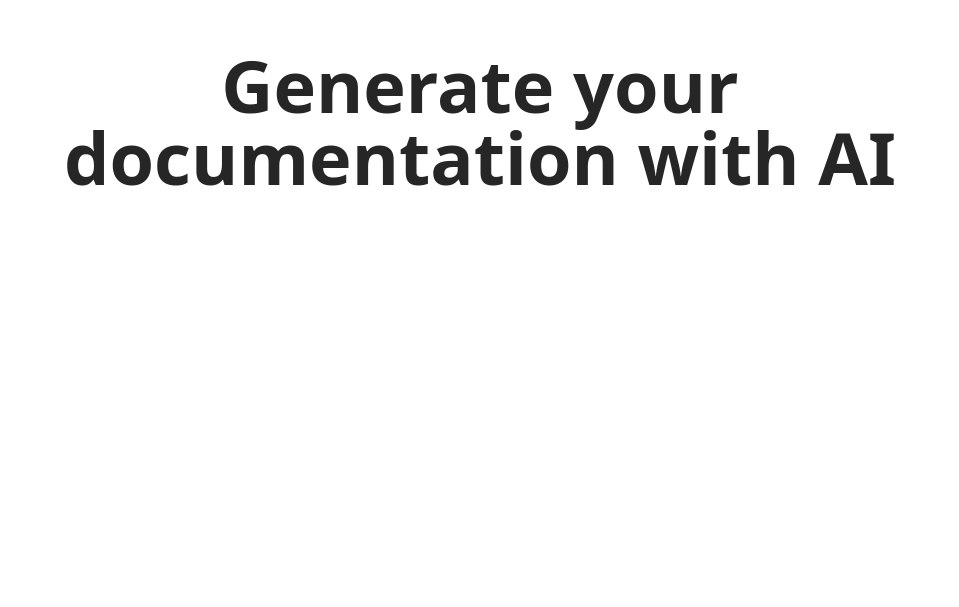
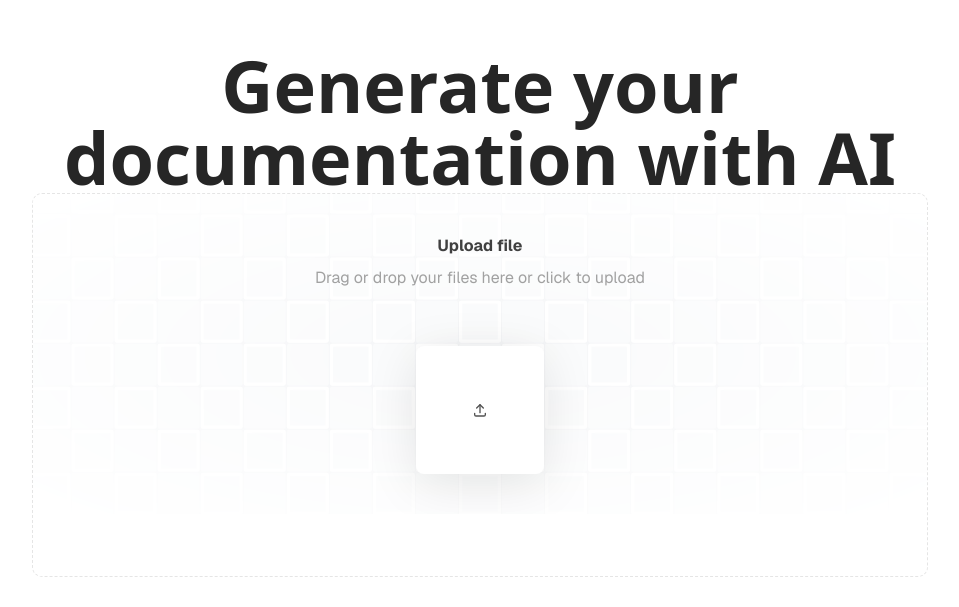
Before and after one commit to lskld/AI-doc-generator, a Next.js app in the folder ai-doc-frontend/: page /generation in a window 1280 px wide. Shown: the part 191-798 px from the top of the page, without its empty margins (160-1119 px from the left). Built offline with nearby package versions, Linux system fonts and the light colour scheme.

Commit message:
added file upload

```diff
--- a/ai-doc-frontend/package.json
+++ b/ai-doc-frontend/package.json
@@ -9,6 +9,7 @@
     "lint": "eslint"
   },
   "dependencies": {
+    "@tabler/icons-react": "^3.35.0",
     "class-variance-authority": "^0.7.1",
     "clsx": "^2.1.1",
     "lucide-react": "^0.554.0",
@@ -16,6 +17,7 @@
     "next": "16.0.3",
     "react": "19.2.0",
     "react-dom": "19.2.0",
+    "react-dropzone": "^14.3.8",
     "tailwind-merge": "^3.4.0"
   },
   "devDependencies": {
--- a/ai-doc-frontend/src/app/generation/page.tsx
+++ b/ai-doc-frontend/src/app/generation/page.tsx
@@ -1,4 +1,5 @@
 import { BackgroundRippleEffect } from "@/components/ui/background-ripple-effect";
+import { FileUpload } from "@/components/ui/file-upload";
 import Image from "next/image";
 
 export default function Page() {
@@ -9,6 +10,9 @@
         <h2 className="relative z-10 mx-auto max-w-4xl text-center text-2xl font-bold text-neutral-800 md:text-4xl lg:text-7xl dark:text-neutral-100">
           Generate your documentation with AI
         </h2>
+        <div className="w-full max-w-4xl mx-auto min-h-96 border border-dashed bg-white dark:bg-black border-neutral-200 dark:border-neutral-800 rounded-lg">
+          <FileUpload  />
+        </div>
       </div>
     </main>
   );
--- /dev/null
+++ b/ai-doc-frontend/src/components/ui/file-upload.tsx
@@ -0,0 +1,193 @@
+import { cn } from "@/lib/utils";
+import React, { useRef, useState } from "react";
+import { motion } from "motion/react";
+import { IconUpload } from "@tabler/icons-react";
+import { useDropzone } from "react-dropzone";
+
+const mainVariant = {
+  initial: {
+    x: 0,
+    y: 0,
+  },
+  animate: {
+    x: 20,
+    y: -20,
+    opacity: 0.9,
+  },
+};
+
+const secondaryVariant = {
+  initial: {
+    opacity: 0,
+  },
+  animate: {
+    opacity: 1,
+  },
+};
+
+export const FileUpload = ({
+  onChange,
+}: {
+  onChange?: (files: File[]) => void;
+}) => {
+  const [files, setFiles] = useState<File[]>([]);
+  const fileInputRef = useRef<HTMLInputElement>(null);
+
+  const handleFileChange = (newFiles: File[]) => {
+    setFiles((prevFiles) => [...prevFiles, ...newFiles]);
+    onChange && onChange(newFiles);
+  };
+
+  const handleClick = () => {
+    fileInputRef.current?.click();
+  };
+
+  const { getRootProps, isDragActive } = useDropzone({
+    multiple: false,
+    noClick: true,
+    onDrop: handleFileChange,
+    onDropRejected: (error) => {
+      console.log(error);
+    },
+  });
+
+  return (
+    <div className="w-full" {...getRootProps()}>
+      <motion.div
+        onClick={handleClick}
+        whileHover="animate"
+        className="p-10 group/file block rounded-lg cursor-pointer w-full relative overflow-hidden"
+      >
+        <input
+          ref={fileInputRef}
+          id="file-upload-handle"
+          type="file"
+          onChange={(e) => handleFileChange(Array.from(e.target.files || []))}
+          className="hidden"
+        />
+        <div className="absolute inset-0 [mask-image:radial-gradient(ellipse_at_center,white,transparent)]">
+          <GridPattern />
+        </div>
+        <div className="flex flex-col items-center justify-center">
+          <p className="relative z-20 font-sans font-bold text-neutral-700 dark:text-neutral-300 text-base">
+            Upload file
+          </p>
+          <p className="relative z-20 font-sans font-normal text-neutral-400 dark:text-neutral-400 text-base mt-2">
+            Drag or drop your files here or click to upload
+          </p>
+          <div className="relative w-full mt-10 max-w-xl mx-auto">
+            {files.length > 0 &&
+              files.map((file, idx) => (
+                <motion.div
+                  key={"file" + idx}
+                  layoutId={idx === 0 ? "file-upload" : "file-upload-" + idx}
+                  className={cn(
+                    "relative overflow-hidden z-40 bg-white dark:bg-neutral-900 flex flex-col items-start justify-start md:h-24 p-4 mt-4 w-full mx-auto rounded-md",
+                    "shadow-sm"
+                  )}
+                >
+                  <div className="flex justify-between w-full items-center gap-4">
+                    <motion.p
+                      initial={{ opacity: 0 }}
+                      animate={{ opacity: 1 }}
+                      layout
+                      className="text-base text-neutral-700 dark:text-neutral-300 truncate max-w-xs"
+                    >
+                      {file.name}
+                    </motion.p>
+                    <motion.p
+                      initial={{ opacity: 0 }}
+                      animate={{ opacity: 1 }}
+                      layout
+                      className="rounded-lg px-2 py-1 w-fit shrink-0 text-sm text-neutral-600 dark:bg-neutral-800 dark:text-white shadow-input"
+                    >
+                      {(file.size / (1024 * 1024)).toFixed(2)} MB
+                    </motion.p>
+                  </div>
+
+                  <div className="flex text-sm md:flex-row flex-col items-start md:items-center w-full mt-2 justify-between text-neutral-600 dark:text-neutral-400">
+                    <motion.p
+                      initial={{ opacity: 0 }}
+                      animate={{ opacity: 1 }}
+                      layout
+                      className="px-1 py-0.5 rounded-md bg-gray-100 dark:bg-neutral-800 "
+                    >
+                      {file.type}
+                    </motion.p>
+
+                    <motion.p
+                      initial={{ opacity: 0 }}
+                      animate={{ opacity: 1 }}
+                      layout
+                    >
+                      modified{" "}
+                      {new Date(file.lastModified).toLocaleDateString()}
+                    </motion.p>
+                  </div>
+                </motion.div>
+              ))}
+            {!files.length && (
+              <motion.div
+                layoutId="file-upload"
+                variants={mainVariant}
+                transition={{
+                  type: "spring",
+                  stiffness: 300,
+                  damping: 20,
+                }}
+                className={cn(
+                  "relative group-hover/file:shadow-2xl z-40 bg-white dark:bg-neutral-900 flex items-center justify-center h-32 mt-4 w-full max-w-[8rem] mx-auto rounded-md",
+                  "shadow-[0px_10px_50px_rgba(0,0,0,0.1)]"
+                )}
+              >
+                {isDragActive ? (
+                  <motion.p
+                    initial={{ opacity: 0 }}
+                    animate={{ opacity: 1 }}
+                    className="text-neutral-600 flex flex-col items-center"
+                  >
+                    Drop it
+                    <IconUpload className="h-4 w-4 text-neutral-600 dark:text-neutral-400" />
+                  </motion.p>
+                ) : (
+                  <IconUpload className="h-4 w-4 text-neutral-600 dark:text-neutral-300" />
+                )}
+              </motion.div>
+            )}
+
+            {!files.length && (
+              <motion.div
+                variants={secondaryVariant}
+                className="absolute opacity-0 border border-dashed border-sky-400 inset-0 z-30 bg-transparent flex items-center justify-center h-32 mt-4 w-full max-w-[8rem] mx-auto rounded-md"
+              ></motion.div>
+            )}
+          </div>
+        </div>
+      </motion.div>
+    </div>
+  );
+};
+
+export function GridPattern() {
+  const columns = 41;
+  const rows = 11;
+  return (
+    <div className="flex bg-gray-100 dark:bg-neutral-900 shrink-0 flex-wrap justify-center items-center gap-x-px gap-y-px  scale-105">
+      {Array.from({ length: rows }).map((_, row) =>
+        Array.from({ length: columns }).map((_, col) => {
+          const index = row * columns + col;
+          return (
+            <div
+              key={`${col}-${row}`}
+              className={`w-10 h-10 flex shrink-0 rounded-[2px] ${
+                index % 2 === 0
+                  ? "bg-gray-50 dark:bg-neutral-950"
+                  : "bg-gray-50 dark:bg-neutral-950 shadow-[0px_0px_1px_3px_rgba(255,255,255,1)_inset] dark:shadow-[0px_0px_1px_3px_rgba(0,0,0,1)_inset]"
+              }`}
+            />
+          );
+        })
+      )}
+    </div>
+  );
+}
```
Also changed, not shown: 1 other file (tests, documents, lock files or other folders). Lines whose indentation alone changed are shown as unchanged.
